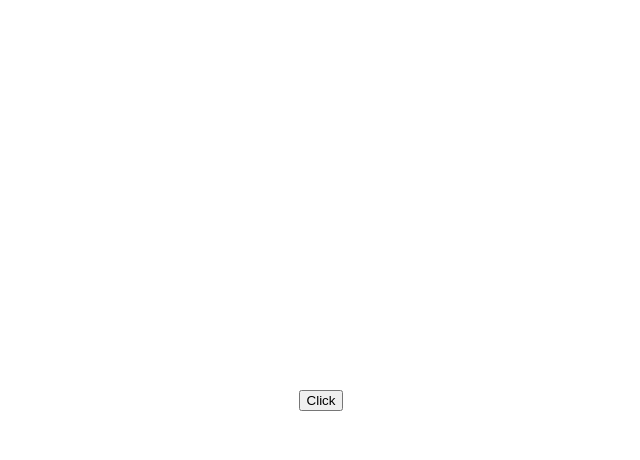
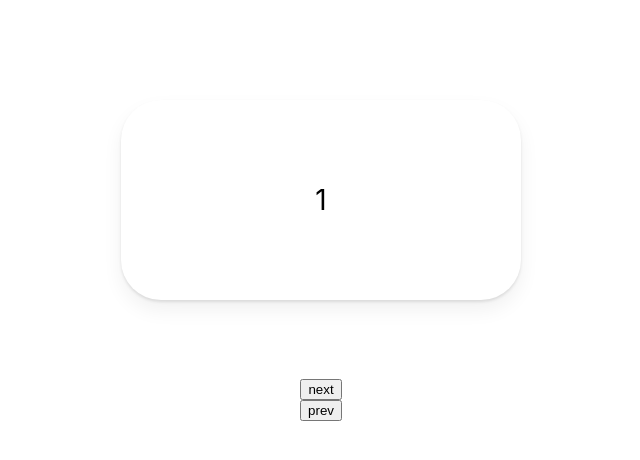
Before and after one commit to naraekwon/react-framer-animation, a React (Create React App) app: page / in a window 1280 px wide. Shown: the top 460 px of the page, without its empty margins (319-959 px from the left). Built offline with nearby package versions, Linux system fonts and the light colour scheme; the HTML template or start-up script is replaced by a standard one.

Commit message:
implemented slider using framer-motion

```diff
--- a/src/App.tsx
+++ b/src/App.tsx
@@ -1,13 +1,13 @@
 import styled from "styled-components";
 import { motion, AnimatePresence } from "framer-motion";
 import { useState } from "react";
-
 const Wrapper = styled(motion.div)`
   height: 100vh;
   width: 100vw;
   display: flex;
   justify-content: center;
   align-items: center;
+  flex-direction: column;
 `;
 
 const Box = styled(motion.div)`
@@ -17,42 +17,62 @@
   border-radius: 40px;
   position: absolute;
   top: 100px;
+  display: flex;
+  justify-content: center;
+  align-items: center;
+  font-size: 28px;
   box-shadow: 0 2px 3px rgba(0, 0, 0, 0.1), 0 10px 20px rgba(0, 0, 0, 0.06);
 `;
 
-const boxVariants = {
-  initial: {
+const box = {
+  entry: (back: boolean) => ({
+    x: back ? -500 : 500,
     opacity: 0,
     scale: 0,
-  },
-  visible: {
+  }),
+  center: {
+    x: 0,
     opacity: 1,
     scale: 1,
-    rotateZ: 360,
+    transition: {
+      duration: 0.3,
+    },
   },
-  leaving: {
+  exit: (back: boolean) => ({
+    x: back ? 500 : -500,
     opacity: 0,
     scale: 0,
-    y: 50,
-  },
+    transition: { duration: 0.3 },
+  }),
 };
 
 function App() {
-  const [showing, setShowing] = useState(false);
-  const toggleShowing = () => setShowing((prev) => !prev);
+  const [visible, setVisible] = useState(1);
+  const [back, setBack] = useState(false);
+  const nextPlease = () => {
+    setBack(false);
+    setVisible((prev) => (prev === 10 ? 10 : prev + 1));
+  };
+  const prevPlease = () => {
+    setBack(true);
+    setVisible((prev) => (prev === 1 ? 1 : prev - 1));
+  };
   return (
     <Wrapper>
-      <button onClick={toggleShowing}>Click</button>
-      <AnimatePresence>
-        {showing ? (
-          <Box
-            variants={boxVariants}
-            initial="initial"
-            animate="visible"
-            exit="leaving"
-          />
-        ) : null}
+      <AnimatePresence mode="wait" custom={back}>
+        <Box
+          custom={back}
+          variants={box}
+          initial="entry"
+          animate="center"
+          exit="exit"
+          key={visible}
+        >
+          {visible}
+        </Box>
       </AnimatePresence>
+      <button onClick={nextPlease}>next</button>
+      <button onClick={prevPlease}>prev</button>
     </Wrapper>
   );
 }
```
